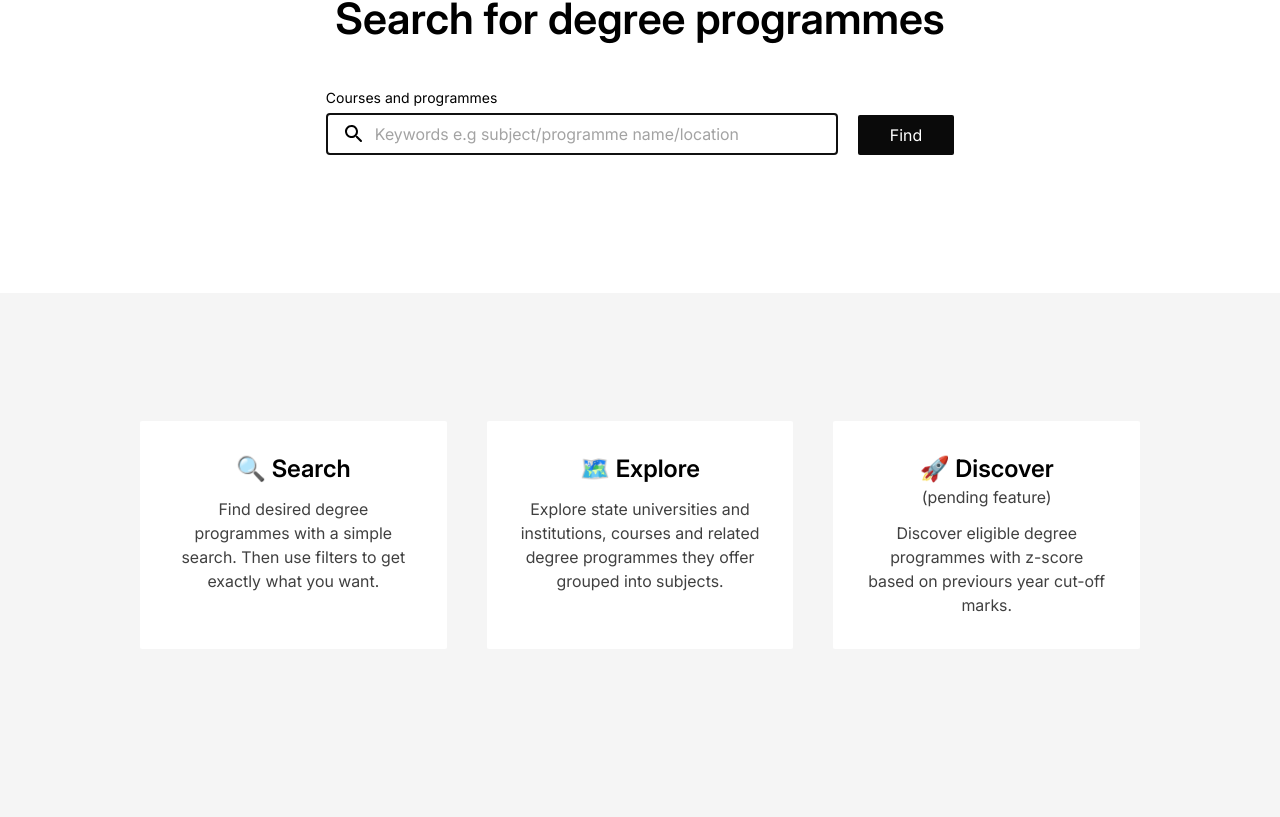
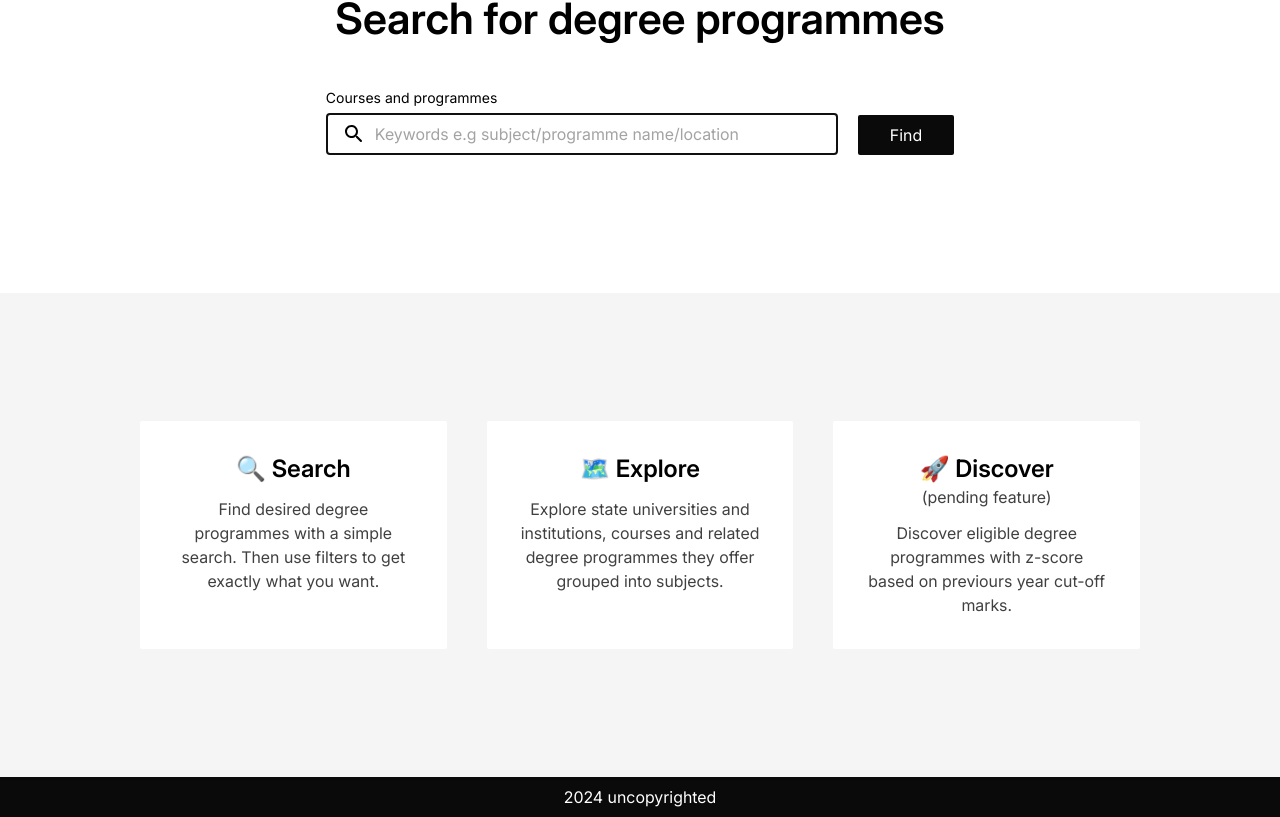
Before and after one commit to qkenn/findmycourse-react, a React (Vite) app: page / in a window 1280 px wide. Shown: the part 221-1038 px from the top of the page. Before the commit the page ends 998 px from the top, so only its background shows below. Built offline with nearby package versions, Linux system fonts and the light colour scheme.

Commit message:
create footer

```diff
--- /dev/null
+++ b/src/components/Footer.jsx
@@ -0,0 +1,7 @@
+export default function Footer() {
+  return (
+    <footer className="bg-neutral-950 px-5 py-2 text-center text-white">
+      <div>{new Date().getFullYear() || '2025'} uncopyrighted</div>
+    </footer>
+  );
+}
--- a/src/layouts/MainLayout.jsx
+++ b/src/layouts/MainLayout.jsx
@@ -1,3 +1,4 @@
+import Footer from '../components/Footer';
 import { Header } from '../components/Header';
 import { Outlet } from 'react-router-dom';
 
@@ -6,6 +7,7 @@ export function MainLayout() {
     <>
       <Header />
       <Outlet />
+      <Footer />
     </>
   );
 }
```
